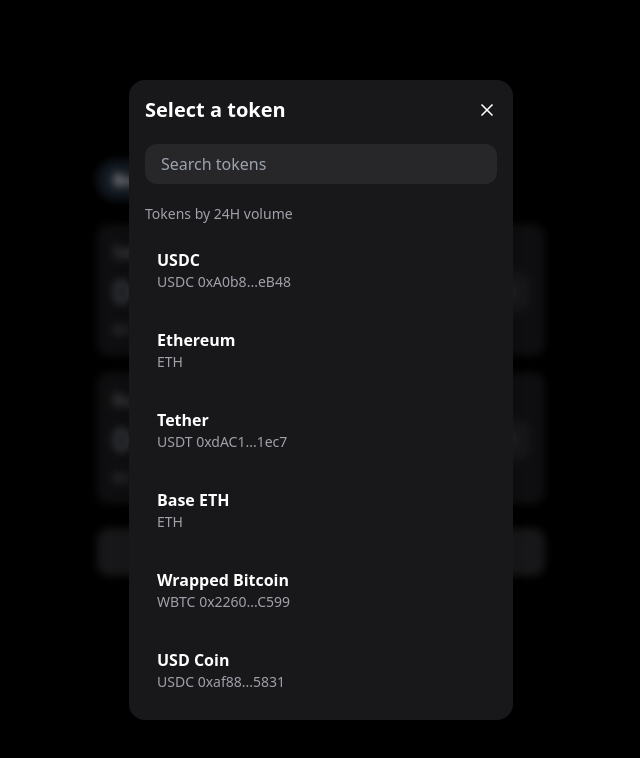
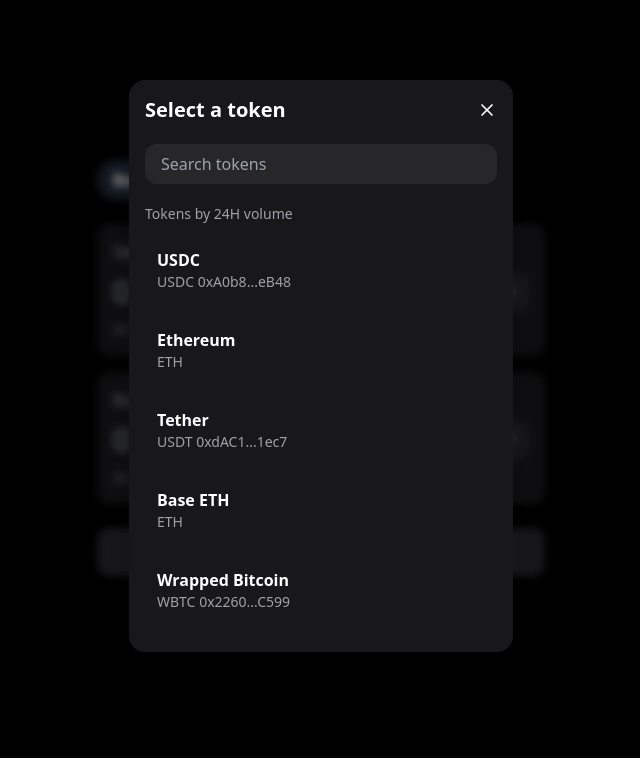
Before and after one commit to aryanbaranwal001/Credit-Bank-FrontEnd, a React (Vite) app in the folder frontEnd/: page / in a window 1280 px wide. Both pictures are taken after a click on the button "ETH". Shown: the top 758 px of the page, without its empty margins (319-959 px from the left). Built offline with nearby package versions, Linux system fonts and the light colour scheme.

Commit message:
about to fix scroll bar

```diff
--- a/frontEnd/src/output.css
+++ b/frontEnd/src/output.css
@@ -658,6 +658,10 @@
   max-height: 80vh;
 }
 
+.max-h-\[50vh\] {
+  max-height: 50vh;
+}
+
 .min-h-screen {
   min-height: 100vh;
 }
@@ -882,6 +886,10 @@
   padding-top: 18vh;
 }
 
+.pr-1 {
+  padding-right: 0.25rem;
+}
+
 .text-center {
   text-align: center;
 }
--- a/frontEnd/src/pages/DepositeAndBorrow.jsx
+++ b/frontEnd/src/pages/DepositeAndBorrow.jsx
@@ -122,7 +122,7 @@
             onClick={() => setTokenModalOpen(false)}
           ></div>
 
-          <div className="absolute top-20 w-[90%] max-w-sm max-h-[80vh] overflow-y-auto bg-zinc-900 text-white rounded-2xl p-4 z-50 shadow-lg">
+          <div className="absolute top-20 w-[90%] max-w-sm bg-zinc-900 text-white rounded-2xl p-4 z-50 shadow-lg">
             <div className="flex items-center justify-between mb-5">
               <h2 className="text-xl font-semibold">Select a token</h2>
               <button onClick={() => setTokenModalOpen(false)}>
@@ -140,7 +140,8 @@
               Tokens by 24H volume
             </div>
 
-            <ul className="space-y-3">
+            {/* Scroll area styled */}
+            <ul className="space-y-3 max-h-[50vh] overflow-y-auto pr-1 custom-scrollbar">
               {TOKENS.map((token, idx) => (
                 <li
                   key={idx}
```
